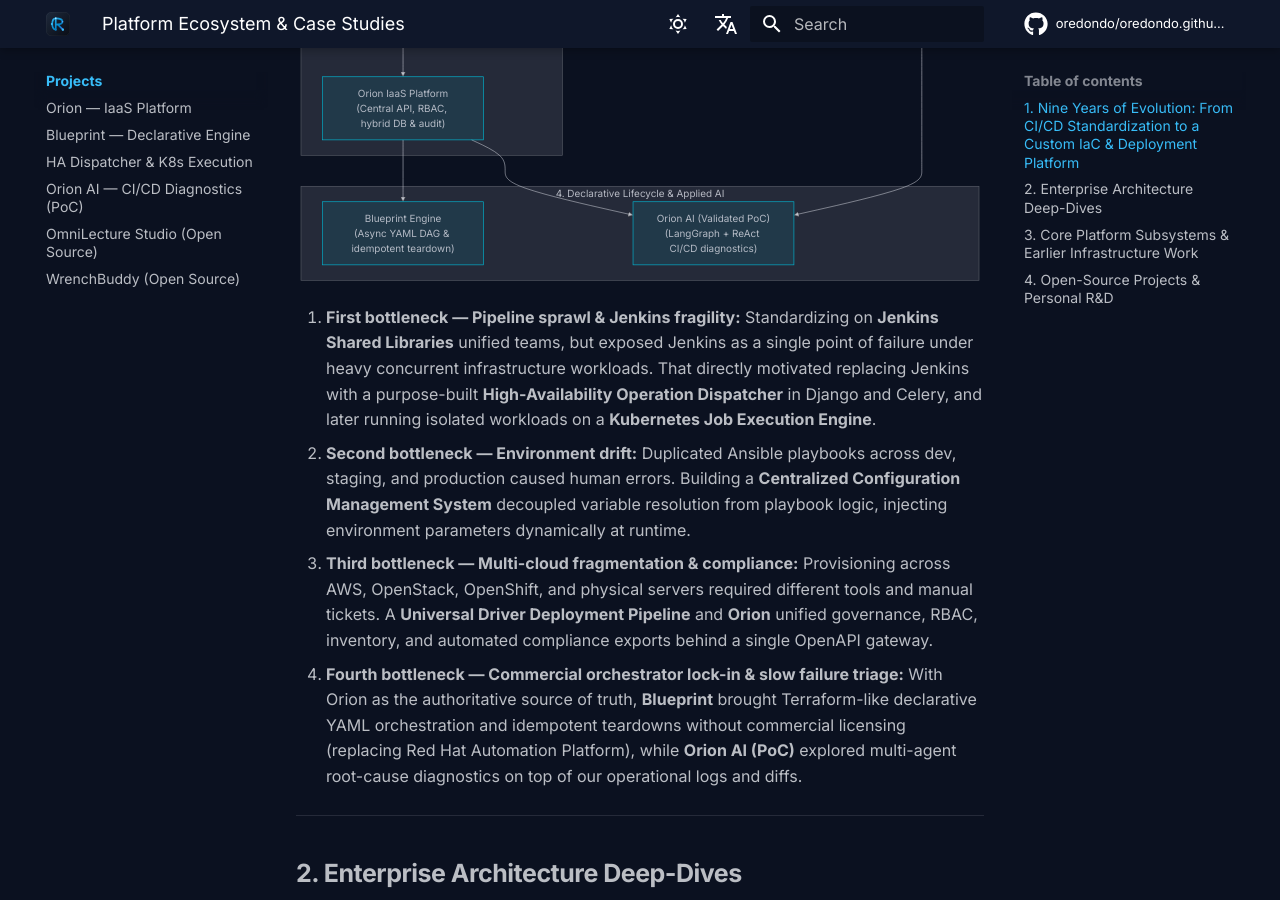
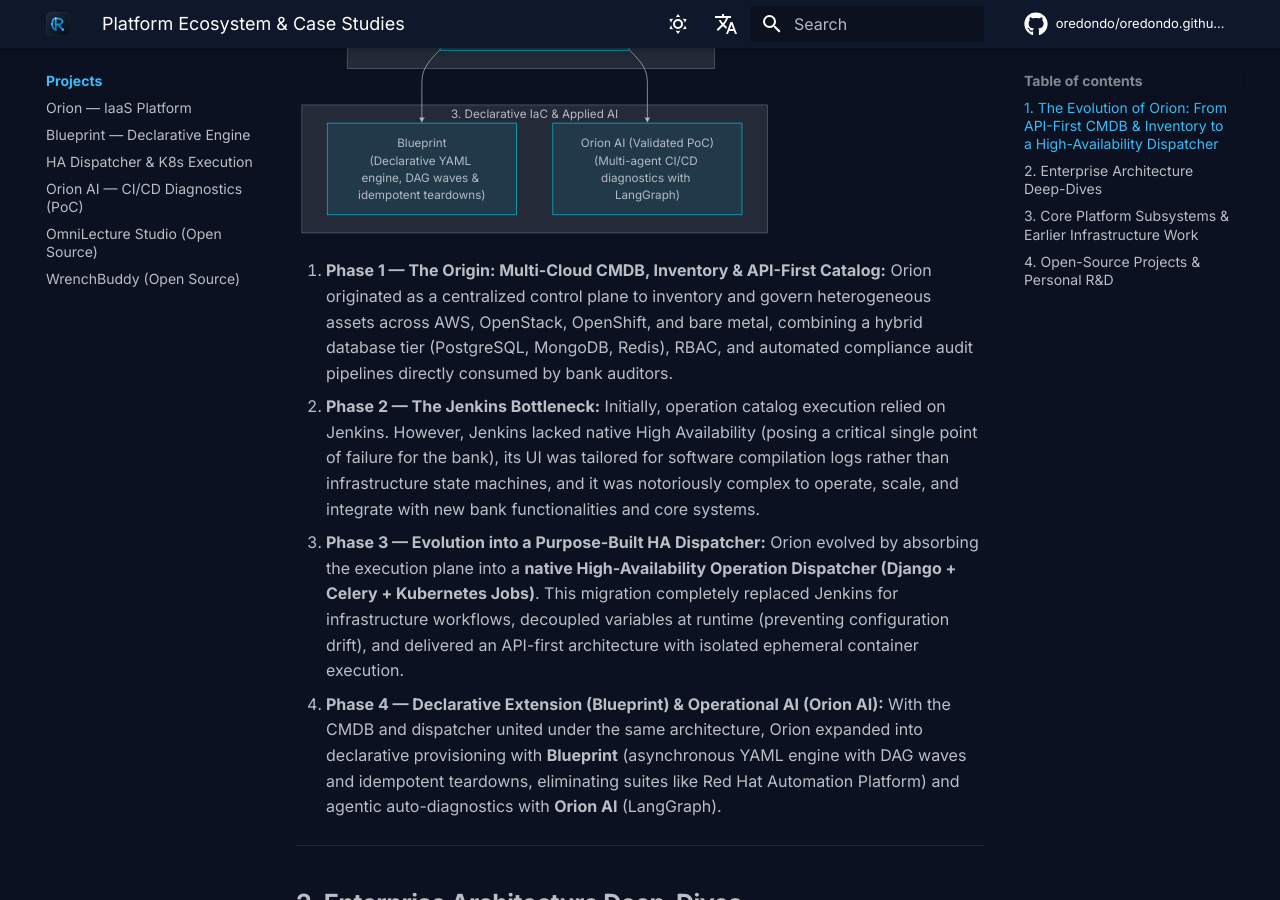
Before and after one commit to oredondo/oredondo.github.io, an MkDocs documentation site: the page built from docs/projects/index.md, in a window 1280 px wide and 900 px high, scrolled down 1124 px. Built offline with MkDocs 1.6.1 and Material for MkDocs 9.7.7, drawn with Linux system fonts in a browser that asks for light colours; comment, search, counter and statistics services are not loaded; some of the changed text lies outside the part shown.

Commit message:
docs: clarify Orion architectural evolution from CMDB/catalog to HA Dispatcher replacing Jenkins

````diff
--- a/docs/projects/index.md
+++ b/docs/projects/index.md
@@ -12,51 +12,36 @@ This section maps how the systems I architected over the last decade connect int
 
 ---
 
-## 1. Nine Years of Evolution: From CI/CD Standardization to a Custom IaC & Deployment Platform
+## 1. The Evolution of Orion: From API-First CMDB & Inventory to a High-Availability Dispatcher
 
-At **BBVA Technology** (2017 – Present), what started as standardizing CI/CD pipelines across infrastructure teams grew into a comprehensive infrastructure deployment and governance platform managing **30,000+ machines** across **AWS, OpenStack, OpenShift, and bare metal**, processing **40,000+ daily operations** for **500+ engineers**:
+At **BBVA Technology** (2017 – Present), **Orion** was not built as a static tool, but as an evolving architectural response to enterprise infrastructure bottlenecks at scale — governing **30,000+ machines** across **AWS, OpenStack, OpenShift, and bare metal**, processing **40,000+ daily operations** for **500+ engineers**:
 
 ```mermaid
-flowchart TB
-    subgraph Phase1["1. CI/CD Standardization & Its Limits"]
-        JSL["Jenkins Shared Libraries<br/>(Groovy CI/CD standard)"]
-        ANS["Ansible Core Services<br/>(GitLab, Artifactory, Jenkins)"]
+flowchart TD
+    subgraph Origin["1. Origin: API-First CMDB, Inventory & Catalog"]
+        direction TB
+        CMDB["Orion Control Plane<br/>• Multi-cloud inventory (AWS · OpenStack · OpenShift · Bare-metal)<br/>• Hybrid persistence (PostgreSQL + MongoDB + Redis)<br/>• REST operation catalog (OpenAPI / RBAC)<br/>• Automated compliance audit pipelines"]
     end
 
-    subgraph Phase2["2. Decoupling Execution & Configuration"]
-        DISP["HA Operation Dispatcher<br/>(Django + Celery REST API)"]
-        CFG["Central Config Management<br/>(Runtime variable injection)"]
-        K8S["Kubernetes Job Engine<br/>(Ephemeral container execution)"]
+    subgraph Replacement["2. Strategic Jenkins Replacement"]
+        direction LR
+        JNK["Legacy Jenkins<br/>❌ No High Availability (Critical SPOF)<br/>❌ Rigid UI unsuited for ops<br/>❌ Highly complex to maintain, scale & extend"] -.->|"Replaced by"| DISP["Integrated HA Dispatcher in Orion<br/>(Django + Celery + Kubernetes Job Workers)<br/>✅ Native High Availability (HA)<br/>✅ Operation-centric UI & REST APIs<br/>✅ Seamless integration of new banking features"]
     end
 
-    subgraph Phase3["3. Cloud-Agnostic Control Plane"]
-        PIPE["Driver Deployment Pipeline<br/>(AWS · OpenStack · OpenShift · Bare-metal)"]
-        F5["F5 / OpenStack REST Bridge<br/>(Zero-downtime deprecation fix)"]
-        ORION["Orion IaaS Platform<br/>(Central API, RBAC, hybrid DB & audit)"]
+    subgraph Expansion["3. Declarative IaC & Applied AI"]
+        direction LR
+        BP["Blueprint<br/>(Declarative YAML engine, DAG waves & idempotent teardowns)"]
+        AI["Orion AI (Validated PoC)<br/>(Multi-agent CI/CD diagnostics with LangGraph)"]
     end
 
-    subgraph Phase4["4. Declarative Lifecycle & Applied AI"]
-        BP["Blueprint Engine<br/>(Async YAML DAG & idempotent teardown)"]
-        AI["Orion AI (Validated PoC)<br/>(LangGraph + ReAct CI/CD diagnostics)"]
-    end
-
-    JSL -->|"hit scaling & state limits"| DISP
-    ANS --> CFG
-    CFG --> DISP
-    DISP --> K8S
-    DISP --> PIPE
-    CFG --> PIPE
-    F5 -.->|"restored load-balancing interoperability"| PIPE
-    PIPE --> ORION
-    ORION --> BP
-    ORION --> AI
-    DISP --> AI
+    CMDB -->|"Evolved by integrating"| DISP
+    DISP --> BP & AI
 ```
 
-1. **First bottleneck — Pipeline sprawl & Jenkins fragility:** Standardizing on **Jenkins Shared Libraries** unified teams, but exposed Jenkins as a single point of failure under heavy concurrent infrastructure workloads. That directly motivated replacing Jenkins with a purpose-built **High-Availability Operation Dispatcher** in Django and Celery, and later running isolated workloads on a **Kubernetes Job Execution Engine**.
-2. **Second bottleneck — Environment drift:** Duplicated Ansible playbooks across dev, staging, and production caused human errors. Building a **Centralized Configuration Management System** decoupled variable resolution from playbook logic, injecting environment parameters dynamically at runtime.
-3. **Third bottleneck — Multi-cloud fragmentation & compliance:** Provisioning across AWS, OpenStack, OpenShift, and physical servers required different tools and manual tickets. A **Universal Driver Deployment Pipeline** and **Orion** unified governance, RBAC, inventory, and automated compliance exports behind a single OpenAPI gateway.
-4. **Fourth bottleneck — Commercial orchestrator lock-in & slow failure triage:** With Orion as the authoritative source of truth, **Blueprint** brought Terraform-like declarative YAML orchestration and idempotent teardowns without commercial licensing (replacing Red Hat Automation Platform), while **Orion AI (PoC)** explored multi-agent root-cause diagnostics on top of our operational logs and diffs.
+1. **Phase 1 — The Origin: Multi-Cloud CMDB, Inventory & API-First Catalog:** Orion originated as a centralized control plane to inventory and govern heterogeneous assets across AWS, OpenStack, OpenShift, and bare metal, combining a hybrid database tier (PostgreSQL, MongoDB, Redis), RBAC, and automated compliance audit pipelines directly consumed by bank auditors.
+2. **Phase 2 — The Jenkins Bottleneck:** Initially, operation catalog execution relied on Jenkins. However, Jenkins lacked native High Availability (posing a critical single point of failure for the bank), its UI was tailored for software compilation logs rather than infrastructure state machines, and it was notoriously complex to operate, scale, and integrate with new bank functionalities and core systems.
+3. **Phase 3 — Evolution into a Purpose-Built HA Dispatcher:** Orion evolved by absorbing the execution plane into a **native High-Availability Operation Dispatcher (Django + Celery + Kubernetes Jobs)**. This migration completely replaced Jenkins for infrastructure workflows, decoupled variables at runtime (preventing configuration drift), and delivered an API-first architecture with isolated ephemeral container execution.
+4. **Phase 4 — Declarative Extension (Blueprint) & Operational AI (Orion AI):** With the CMDB and dispatcher united under the same architecture, Orion expanded into declarative provisioning with **Blueprint** (asynchronous YAML engine with DAG waves and idempotent teardowns, eliminating suites like Red Hat Automation Platform) and agentic auto-diagnostics with **Orion AI** (LangGraph).
 
 ---
 
````
Also changed, not shown: docs/index.md (+26 -10 lines), docs_es/index.md (+26 -10 lines), docs_es/projects/index.md (+19 -34 lines).
